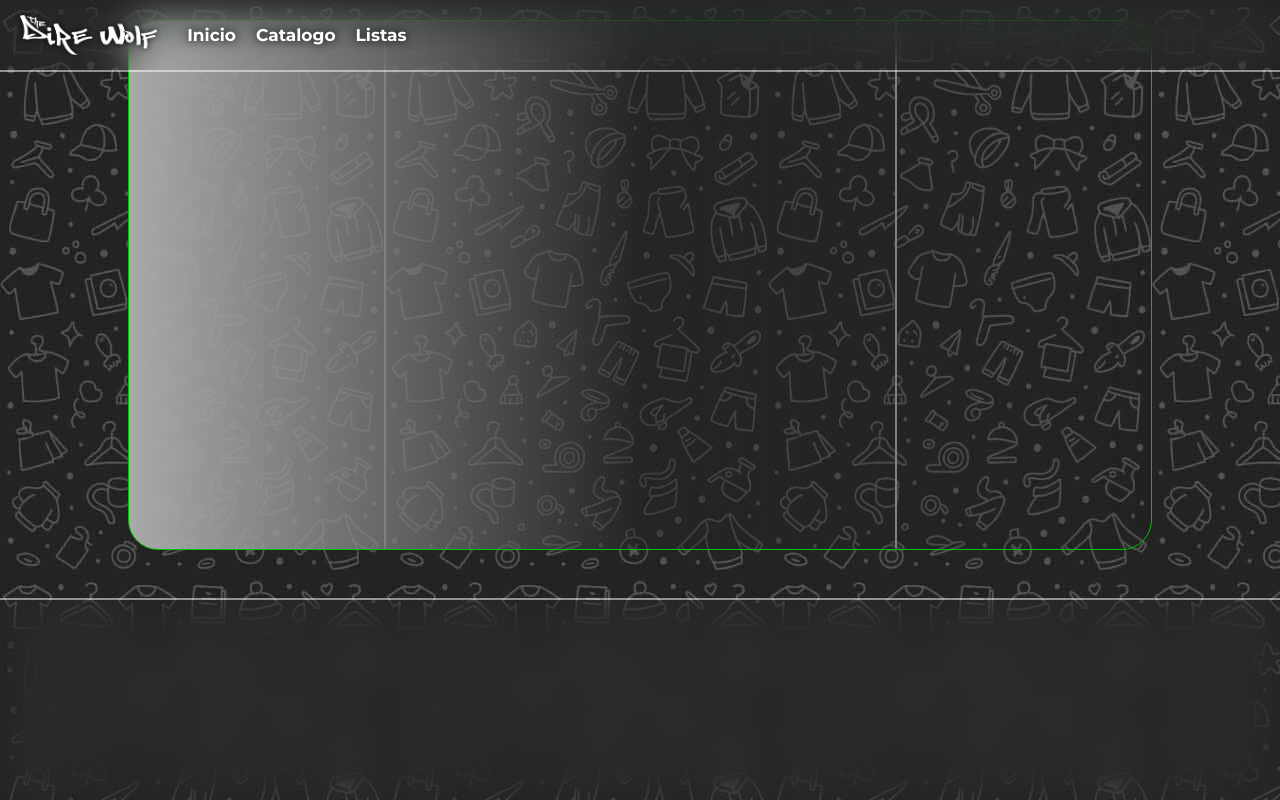
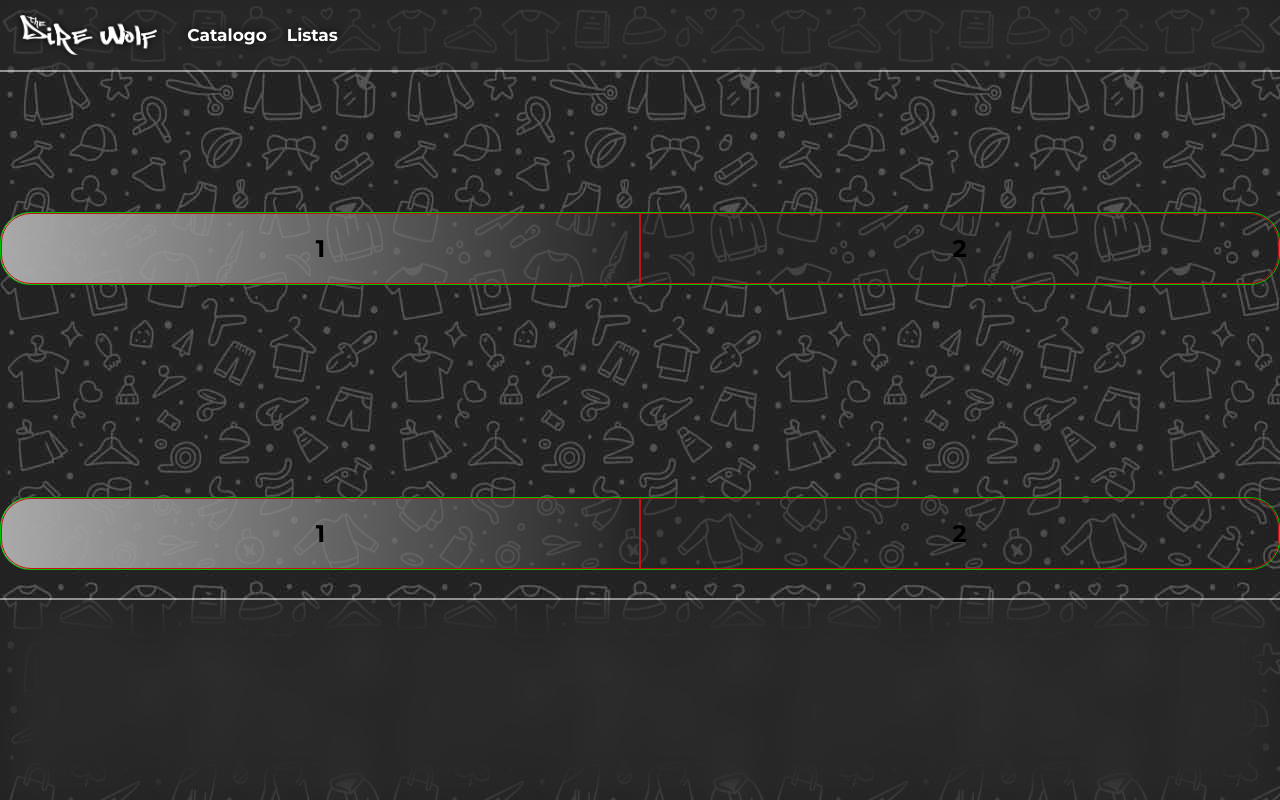
Before and after one commit to KlanfYun/Dire-Wolf, a plain HTML site: page index.html in a window 1280 px wide. Drawn offline with Linux system fonts and the light colour scheme.

Commit message:
v1.2 Asignamiento de secciones de la pagina index

```diff
--- a/css.css
+++ b/css.css
@@ -1,6 +1,7 @@
 /** FONTS--------------------- */
 @import url('https://fonts.googleapis.com/css2?family=Montserrat:wght@300;400;600;700&display=swap');
 
+/*TODO PREDEFINIDOS -----------------------------------------------------------------------------------------------------------------**/
 body {
   font-family: 'Montserrat', sans-serif;
   margin: 0;
@@ -22,7 +23,7 @@ body {
   box-sizing: border-box;
   }
 
-/**! Nav -----------------------------------------------------------------------------------------------------------*/
+/*! NAV -----------------------------------------------------------------------------------------------------------*/
 .logo{
   max-height: 40px;
   cursor: pointer;
@@ -52,9 +53,11 @@ nav {
   box-sizing: border-box;
   animation: aparece 1.5s ease-out forwards; /** Aqui la duracion de la animacion */
   animation-delay: 0s; /** Aqui se estable a q tiempo empieza la animation */
-  backdrop-filter: blur(20px);
+  filter: blur(20px);
+  backdrop-filter: blur(30px);
   box-shadow: 0 2px 0px rgba(255, 255, 255, 0.5);
   position: fixed;
+  transform: translateY(-60px);
   z-index: 10;
   gap: 20px;
 }
@@ -97,62 +100,38 @@ nav div{
   justify-content: center;
   display: flex;
 }
-
-/**Todo FLECHA -------------------------------------------------------------------------------------------------------------------------------*/
-.caja-flecha{
-  top: 84%;
-  left: 88%;
-  position: fixed;
-  z-index: 11;
+/*TODO INDEX ------------------------------------------------------------------------------------------------- */
+.body-index{
+  padding: auto;
+}
+.container-grandfather-index{
+  width: 100%;
+  display: flex;
   justify-content: center;
-  display: grid;
-}
-.flecha{
-  position: absolute;
-  width: 60px;
-  z-index: 10;
-  cursor: pointer;
-  margin: auto 0;
-  transition: 0.5s ease-in-out;
-  filter: drop-shadow(0 0 5px rgb(50, 189, 96,0.5));
-}
-.flecha:hover{
-  animation: ani-flecha 1s; /** Se selecciona la anmimacion y duracion del evento*/
-  animation-delay: 0.5s;
-}
-   @keyframes ani-flecha {
-      25% {
-        transform: translateX(-10px);
-      }
-      50% {
-        transform: translateX(0);
-      }
-      75% {
-        transform: translateX(-10px);
-      }
-      100% {
-        transform: translateX(0);
-      }
-    }
-/*TODO Blouqes del index ------------------------------------------------------------------------------------------------- */
-.container-grandfather-index{
-  display: flex;
+  align-items: center;
+  margin: auto;
+  border: rgb(0, 194, 0) 1px solid;
+  border-radius:30px;
   background: linear-gradient(
     to right,
     rgb(170, 170, 170,1),
     rgb(39, 39, 39,0.5),
     rgb(39, 39, 39,0)
   );
-  margin: 20px auto;
-  width: 80%;
-  border: rgb(0, 194, 0) 1px solid;
-  border-radius:30px ;
 }
-.indexCaja-1{
-  /* border:solid 2px yellow; */
-  width:1000px;
+.caja-index{
+  justify-content: center;
+  text-align: center;
+  width: 100%;
+  border: rgb(194, 20, 20) 1px solid;
 }
-/*!CONTAINERRRRRRR--------------------------------------------------------------------------------*/
+.caja-index-derecha{
+  border-radius:0px 30px 30px 0px;
+}
+.caja-index-izquierda{
+  border-radius:30px 0 0 30px;
+}
+/*!   CONTAINER -------------------------------------------------------------------------------------------------------*/
 .container-grandfather{
   width: 80%;
   margin: 0 auto;
@@ -194,7 +173,6 @@ nav div{
 }
 
 .container-child{
-  /* filter: blur(30px); */
   animation: scale-up-vertical-center 0.7s; /** Aqui la duracion de la animacion */
   animation-delay: 0s; /** Aqui se estable a q tiempo empieza la animation */
   margin: 0 auto;
@@ -250,12 +228,11 @@ nav div{
   color: white;
   margin: auto 0;
 }
-/**! PARA IMAGENES DE CADA CATEGORIA ----------------------------------------------------------------------------- */
+/**! PARA IMAGENES DE CADA CATEGORIA -------------------------------------------------------------------------------------------- */
 
 .img-cal{
-  /* filter: blur(30px); */
-  animation: scale-up-vertical-center 0.7s ease-out 1;  /*Aqui la duracion de la animacion */
-  animation-delay: 0s; /** Aqui se estable a q tiempo empieza la animation */
+  animation: scale-up-vertical-center 0.7s ease-out 1;
+  animation-delay: 0s;
   padding: 0;
   display: grid;
   justify-content: center;
@@ -376,8 +353,10 @@ nav div{
     color: white;
     transition: 2s ease-in-out;
   }
-  /**? FOTER-------------------------------------------------------------------------------------------  */
+/*! FOTER-------------------------------------------------------------------------------------------*/
   footer{
+    opacity: 0;
+    transform: translateY(30px);
     width: 100%;
     height: 200px;
     margin-top: 30px;
@@ -387,7 +366,7 @@ nav div{
     backdrop-filter: blur(20px);
   }
 
-/*TODO Estilo para pantallas más pequeñas ----------------------------------------------------------------------*/
+/* TODO RESPOSIVE DESING ----------------------------------------------------------------------*/
   @media (max-width: 1000px) {
     .container-father {
       grid-template-columns: repeat(3,1fr);
@@ -441,7 +420,7 @@ nav div{
 
   }
 
-  /*? ANIMACIONES-------------------------------------------------------------------------- */
+/*? ANIMACIONES -------------------------------------------------------------------------------------------------------------------- */
   @keyframes aparece {
   to {
     opacity: 1;
@@ -463,7 +442,7 @@ nav div{
     filter: blur(0);
   }
 }
-/* Prendas echas-----------------------------------------------------------------------------------------------------------*/
+/*! PRENDAS ECHAS  -----------------------------------------------------------------------------------------------------------*/
 .imgListas{
   opacity: 0; /*Para la animacion*/
   filter: blur(30px);
--- a/index.html
+++ b/index.html
@@ -11,17 +11,26 @@
 <div id="navbar"></div>
 <!-- BODY --------------------------------------------------------------------------------->
 
-<body>
+<body class="body-index">
     <div class="container-grandfather-index">
-        <div class="container-child">
-
+        <div class="caja-index caja-index-izquierda">
+            <h2>1</h2>
         </div>
-        <div class="container-child"></div>
+        <div class="caja-index caja-index-derecha">
+            <h2>2</h2>
+        </div>
     </div>
-
- <!--TODO:FOOTER ------------------------------------------------------------------------------------------- -->
- <footer id="footer"></footer>
+    <div class="container-grandfather-index">
+        <div class="caja-index caja-index-izquierda">
+            <h2>1</h2>
+        </div>
+        <div class="caja-index caja-index-derecha">
+            <h2>2</h2>
+        </div>
+    </div>
 </body>
+<!--TODO:FOOTER ------------------------------------------------------------------------------------------- -->
+<footer id="footer"></footer>
 <script src="jsjs.js" defer></script>
 
 </html>
--- a/jsjs.js
+++ b/jsjs.js
@@ -8,7 +8,6 @@
               </div>
               <div>
               <ol>
-                <h2><a href="index.html">Inicio</a></h2>
                 <h2><a href="catalogo.html">Catalogo</a></h2>
                 <h2><a href="prendasEchas.html">Listas</a></h2>
               </ol>
@@ -28,7 +27,6 @@
               </div>
               <div>
                 <ol>
-                  <h2><a href="../index.html">Inicio</a></h2>
                   <h2><a href="../catalogo.html">Catalogo</a></h2>
                   <h2><a href="../prendasEchas.html">Listas</a></h2>
                 </ol>
```
Also changed, not shown: catalogo.html (+1 -1 lines), README.md.
